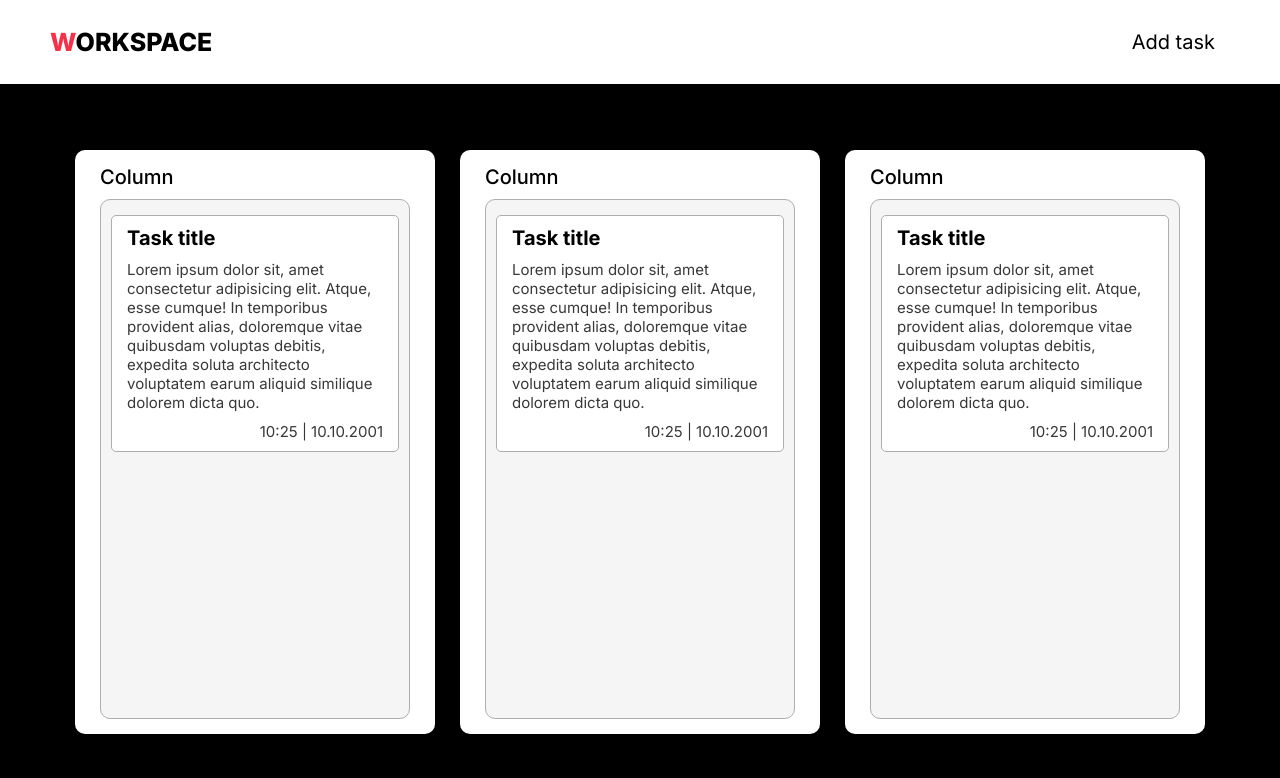
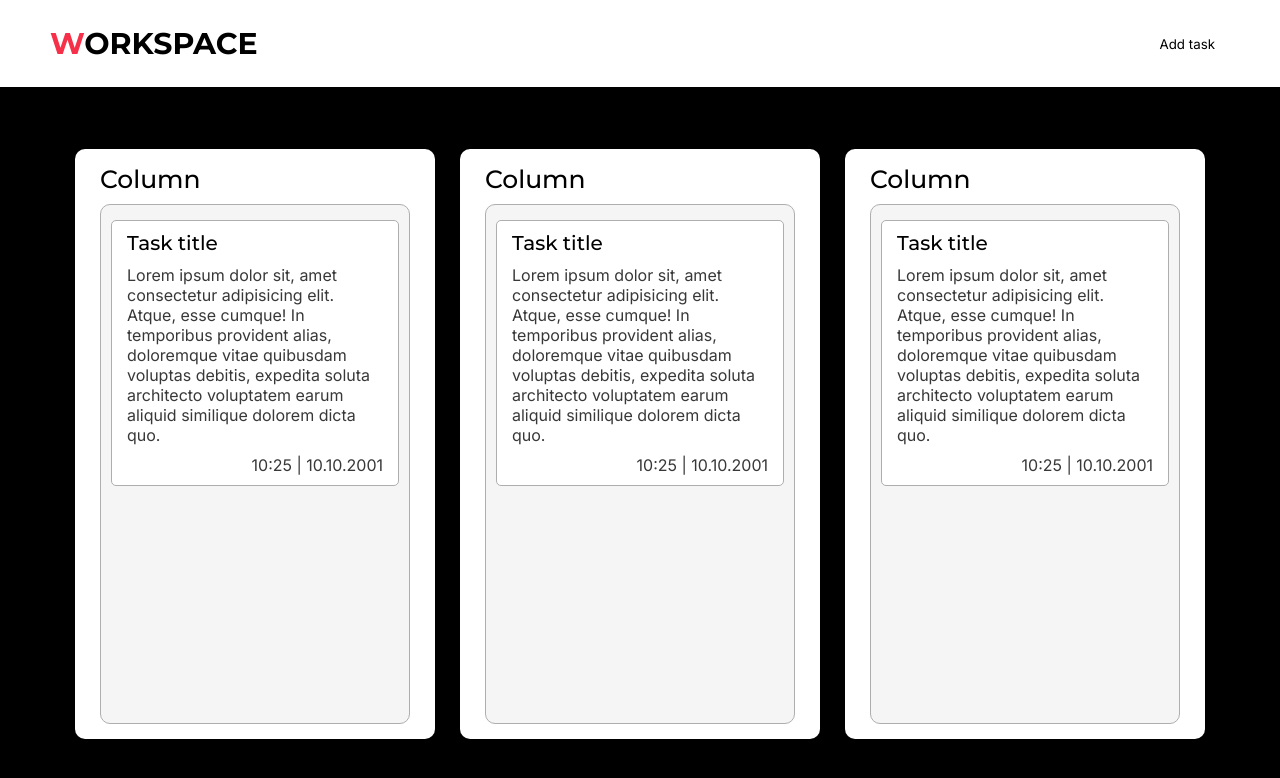
Before and after one commit to KDTenshi/react-workspace, a React (Vite) app: page / in a window 1280 px wide. Shown: the top 778 px of the page. Built offline with nearby package versions, Linux system fonts and the light colour scheme.

Commit message:
Added font for headings and created typography mixins

```diff
--- a/index.html
+++ b/index.html
@@ -7,7 +7,7 @@
     <link rel="preconnect" href="https://fonts.googleapis.com" />
     <link rel="preconnect" href="https://fonts.gstatic.com" crossorigin />
     <link
-      href="https://fonts.googleapis.com/css2?family=Inter:ital,opsz,wght@0,14..32,100..900;1,14..32,100..900&display=swap"
+      href="https://fonts.googleapis.com/css2?family=Inter:ital,opsz,wght@0,14..32,100..900;1,14..32,100..900&family=Montserrat:ital,wght@0,100..900;1,100..900&display=swap"
       rel="stylesheet"
     />
     <title>React Workspace</title>
--- a/src/components/Header/ui/Header.module.scss
+++ b/src/components/Header/ui/Header.module.scss
@@ -11,9 +11,8 @@
 }
 
 .Logo {
-  font-family: "Inter", sans-serif;
-  font-size: 25px;
-  font-weight: 800;
+  @include t.heading_2();
+
   text-transform: uppercase;
 
   &::first-letter {
@@ -22,8 +21,8 @@
 }
 
 .Button {
-  font-size: 20px;
-  font-family: "Inter", sans-serif;
+  @include t.body_1();
+
   padding: 5px 15px;
   background: c.$WHITE;
   border: 0;
--- a/src/components/TaskCard/ui/TaskCard.module.scss
+++ b/src/components/TaskCard/ui/TaskCard.module.scss
@@ -18,20 +18,20 @@
 }
 
 .Title {
-  font-family: "Inter", sans-serif;
-  font-size: 20px;
+  @include t.heading_4();
+
   color: c.$BLACK;
 }
 
 .Body {
-  font-family: "Inter", sans-serif;
-  font-size: 15px;
+  @include t.body_2();
+
   color: c.$GRAY_DARK;
 }
 
 .Date {
-  font-family: "Inter", sans-serif;
+  @include t.body_2();
+
   color: c.$GRAY_DARK;
-  font-size: 15px;
   text-align: right;
 }
--- a/src/components/TasksColumn/ui/TasksColumn.module.scss
+++ b/src/components/TasksColumn/ui/TasksColumn.module.scss
@@ -9,9 +9,9 @@
 }
 
 .Title {
-  font-size: 20px;
+  @include t.heading_3();
+
   color: c.$BLACK;
-  font-family: "Inter", sans-serif;
   font-weight: 500;
   margin-bottom: 10px;
 }
@@ -27,7 +27,8 @@
 }
 
 .Empty {
-  font-family: "Inter", sans-serif;
+  @include t.body_1();
+
   text-align: center;
   color: c.$GRAY_DARK;
 }
--- a/src/shared/style/typography.scss
+++ b/src/shared/style/typography.scss
@@ -1 +1,38 @@
-// font-family: "Inter", sans-serif;
+@mixin _heading_base($size, $weight) {
+  font-family: "Montserrat", sans-serif;
+  font-weight: $weight;
+  font-size: $size;
+}
+
+@mixin heading_1() {
+  @include _heading_base(35px, 800);
+}
+
+@mixin heading_2() {
+  @include _heading_base(30px, 700);
+}
+
+@mixin heading_3() {
+  @include _heading_base(25px, 600);
+}
+
+@mixin heading_4() {
+  @include _heading_base(20px, 500);
+}
+
+@mixin _body_base($size, $weight) {
+  font-family: "Inter", sans-serif;
+  font-weight: $weight;
+}
+
+@mixin body_1() {
+  @include _body_base(20px, 400);
+}
+
+@mixin body_2() {
+  @include _body_base(15px, 400);
+}
+
+@mixin body_3() {
+  @include _body_base(10px, 300);
+}
```
